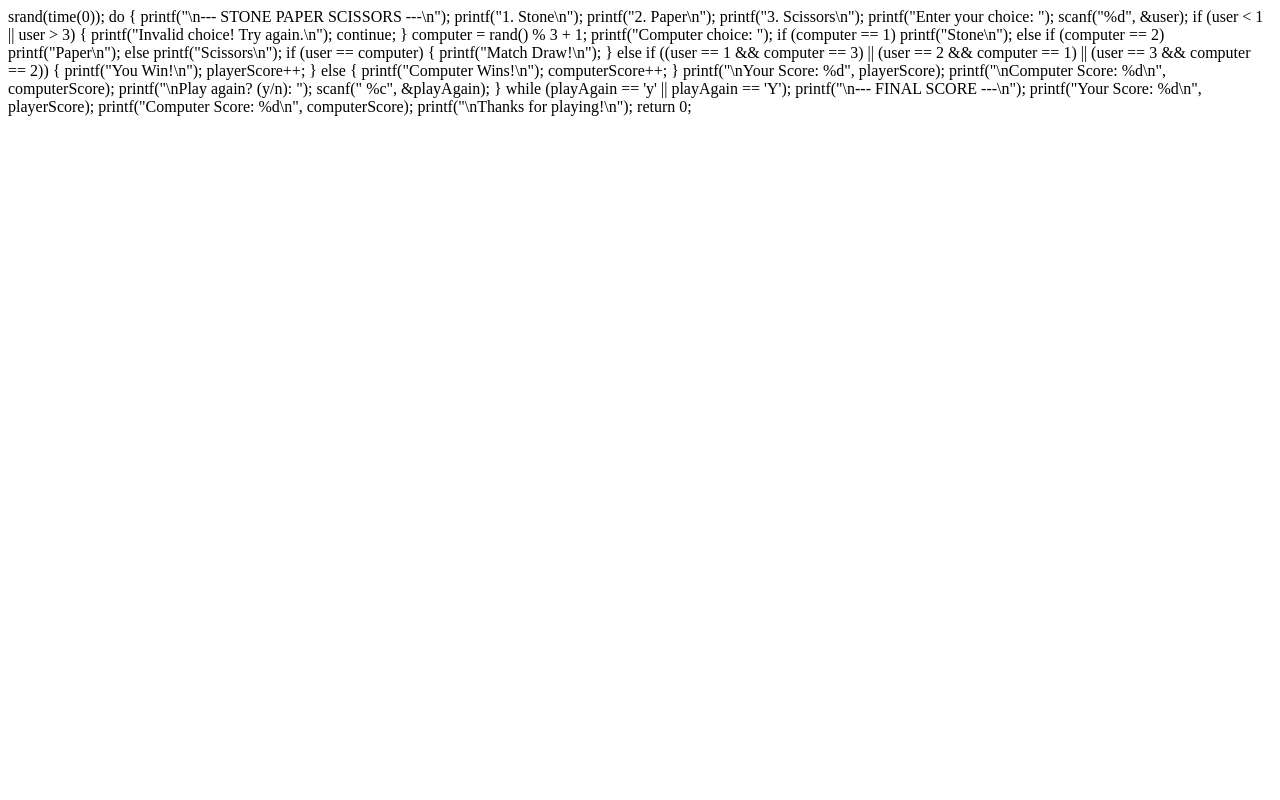
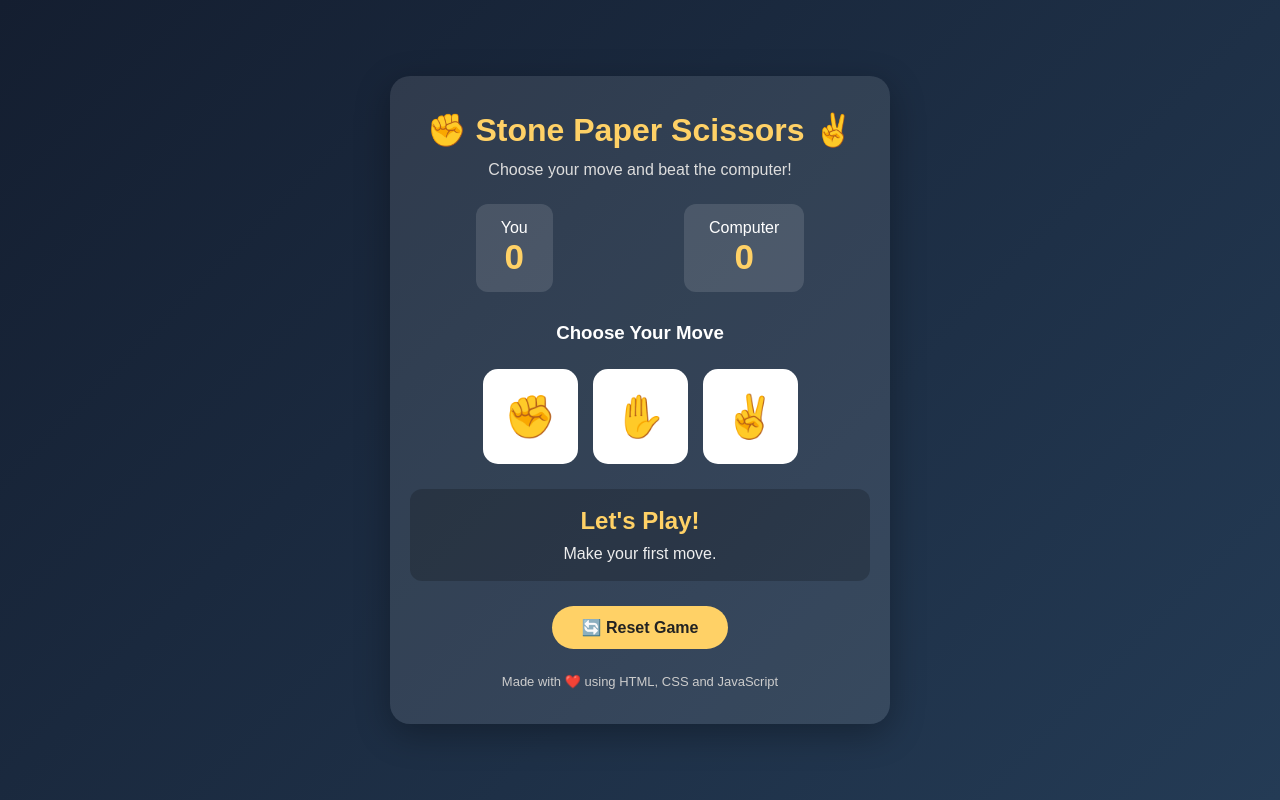
Before and after one commit to prithvisinghdhakray-png/stone-paper--scissor, a plain HTML site: page index.html in a window 1280 px wide. Drawn offline with Linux system fonts and the light colour scheme.

Commit message:
Convert C game to HTML for Stone Paper Scissors

```diff
--- a/index.html
+++ b/index.html
@@ -1,61 +1,229 @@
-srand(time(0));
 
-do
-{
-    printf("\n--- STONE PAPER SCISSORS ---\n");
-    printf("1. Stone\n");
-    printf("2. Paper\n");
-    printf("3. Scissors\n");
+<!DOCTYPE html>
+<html lang="en">
+<head>
+<meta charset="UTF-8">
+<meta name="viewport" content="width=device-width, initial-scale=1.0">
+<title>Stone Paper Scissors Game</title>
 
-    printf("Enter your choice: ");
-    scanf("%d", &user);
+<style>
+* {
+    margin: 0;
+    padding: 0;
+    box-sizing: border-box;
+}
 
-    if (user < 1 || user > 3)
-    {
-        printf("Invalid choice! Try again.\n");
-        continue;
+body {
+    font-family: Arial, sans-serif;
+    background: linear-gradient(135deg, #141e30, #243b55);
+    color: white;
+    min-height: 100vh;
+    display: flex;
+    justify-content: center;
+    align-items: center;
+    padding: 20px;
+}
+
+.game {
+    width: 100%;
+    max-width: 500px;
+    background: rgba(255,255,255,0.1);
+    padding: 35px 20px;
+    border-radius: 20px;
+    text-align: center;
+    box-shadow: 0 10px 35px rgba(0,0,0,0.3);
+}
+
+h1 {
+    color: #ffd166;
+    margin-bottom: 12px;
+}
+
+.subtitle {
+    color: #ddd;
+    margin-bottom: 25px;
+}
+
+.scoreboard {
+    display: flex;
+    justify-content: space-around;
+    margin-bottom: 30px;
+}
+
+.score {
+    background: rgba(255,255,255,0.12);
+    padding: 15px 25px;
+    border-radius: 12px;
+}
+
+.score h2 {
+    font-size: 35px;
+    color: #ffd166;
+}
+
+.choices {
+    display: flex;
+    justify-content: center;
+    gap: 15px;
+    margin: 25px 0;
+}
+
+.choice {
+    font-size: 42px;
+    background: white;
+    border: none;
+    border-radius: 15px;
+    width: 95px;
+    height: 95px;
+    cursor: pointer;
+    transition: 0.2s;
+}
+
+.choice:hover {
+    transform: translateY(-7px) scale(1.05);
+    background: #ffd166;
+}
+
+.choice:focus-visible, button:focus-visible {
+    outline: 3px solid #ffd166;
+    outline-offset: 4px;
+}
+
+.result {
+    min-height: 90px;
+    margin-top: 20px;
+    padding: 18px;
+    background: rgba(0,0,0,0.2);
+    border-radius: 12px;
+}
+
+.result h2 {
+    color: #ffd166;
+    margin-bottom: 10px;
+}
+
+#details {
+    color: #eee;
+}
+
+.reset {
+    margin-top: 25px;
+    padding: 12px 30px;
+    border: none;
+    border-radius: 25px;
+    background: #ffd166;
+    color: #222;
+    font-weight: bold;
+    font-size: 16px;
+    cursor: pointer;
+}
+
+.reset:hover {
+    background: #ffb703;
+}
+
+footer {
+    margin-top: 25px;
+    color: #ccc;
+    font-size: 13px;
+}
+</style>
+</head>
+
+<body>
+
+<div class="game">
+
+    <h1>✊ Stone Paper Scissors ✌️</h1>
+    <p class="subtitle">Choose your move and beat the computer!</p>
+
+    <div class="scoreboard">
+        <div class="score">
+            <p>You</p>
+            <h2 id="userScore">0</h2>
+        </div>
+
+        <div class="score">
+            <p>Computer</p>
+            <h2 id="computerScore">0</h2>
+        </div>
+    </div>
+
+    <h3>Choose Your Move</h3>
+
+    <div class="choices">
+        <button class="choice" onclick="play('stone')" aria-label="Stone">✊</button>
+        <button class="choice" onclick="play('paper')" aria-label="Paper">✋</button>
+        <button class="choice" onclick="play('scissors')" aria-label="Scissors">✌️</button>
+    </div>
+
+    <div class="result" aria-live="polite">
+        <h2 id="message">Let's Play!</h2>
+        <p id="details">Make your first move.</p>
+    </div>
+
+    <button class="reset" onclick="resetGame()">🔄 Reset Game</button>
+
+    <footer>Made with ❤️ using HTML, CSS and JavaScript</footer>
+
+</div>
+
+<script>
+let userScore = 0;
+let computerScore = 0;
+
+function play(userChoice) {
+
+    const choices = ['stone', 'paper', 'scissors'];
+
+    const computerChoice =
+        choices[Math.floor(Math.random() * 3)];
+
+    let result = '';
+
+    if (userChoice === computerChoice) {
+        result = "It's a Draw! 🤝";
     }
 
-    computer = rand() % 3 + 1;
+    else if (
+        (userChoice === 'stone' && computerChoice === 'scissors') ||
+        (userChoice === 'paper' && computerChoice === 'stone') ||
+        (userChoice === 'scissors' && computerChoice === 'paper')
+    ) {
+        result = "You Win! 🎉";
+        userScore++;
+    }
 
-    printf("Computer choice: ");
-
-    if (computer == 1)
-        printf("Stone\n");
-    else if (computer == 2)
-        printf("Paper\n");
-    else
-        printf("Scissors\n");
-
-    if (user == computer)
-    {
-        printf("Match Draw!\n");
-    }
-    else if ((user == 1 && computer == 3) ||
-             (user == 2 && computer == 1) ||
-             (user == 3 && computer == 2))
-    {
-        printf("You Win!\n");
-        playerScore++;
-    }
-    else
-    {
-        printf("Computer Wins!\n");
+    else {
+        result = "Computer Wins! 🤖";
         computerScore++;
     }
 
-    printf("\nYour Score: %d", playerScore);
-    printf("\nComputer Score: %d\n", computerScore);
+    document.getElementById('userScore').innerText = userScore;
 
-    printf("\nPlay again? (y/n): ");
-    scanf(" %c", &playAgain);
+    document.getElementById('computerScore').innerText = computerScore;
 
-} while (playAgain == 'y' || playAgain == 'Y');
+    document.getElementById('message').innerText = result;
 
-printf("\n--- FINAL SCORE ---\n");
-printf("Your Score: %d\n", playerScore);
-printf("Computer Score: %d\n", computerScore);
+    document.getElementById('details').innerText =
+        "You chose " + userChoice.toUpperCase() +
+        " | Computer chose " + computerChoice.toUpperCase();
+}
 
-printf("\nThanks for playing!\n");
+function resetGame() {
 
-return 0;
+    userScore = 0;
+    computerScore = 0;
+
+    document.getElementById('userScore').innerText = 0;
+    document.getElementById('computerScore').innerText = 0;
+
+    document.getElementById('message').innerText = "Let's Play!";
+
+    document.getElementById('details').innerText =
+        "Make your first move.";
+}
+</script>
+
+</body>
+</html>
```
